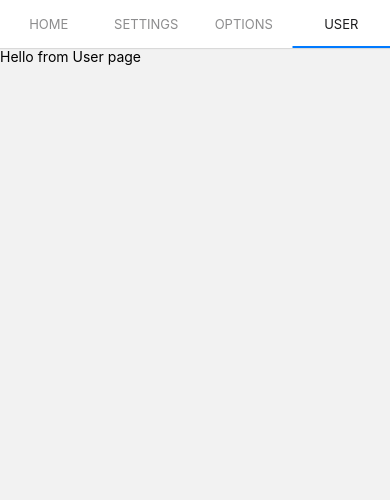
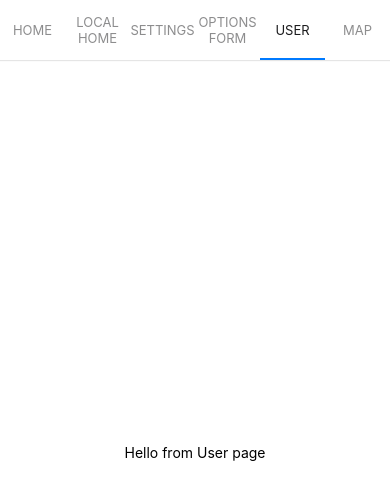
Before and after one commit to BigDaddyTarpon/travel-chum-fe-testing, a React Native app: screen /User in a window 390 px wide. Shown: the top 500 px of the page. Built offline with nearby package versions, Linux system fonts and the light colour scheme; no server answers.

Commit message:
working swipe or click at top navigation now includes map page as a tab

```diff
--- a/App.js
+++ b/App.js
@@ -8,13 +8,14 @@ import { NavigationContainer } from "@react-navigation/native";
 import OptionsForm from "./components/options-form";
 import Home from "./components/home";
 import User from "./components/user";
+import Map from "./components/map";
 
 const Tab = createMaterialTopTabNavigator();
 
 function HomeScreen() {
   return (
     <View style={{ flex: 1, justifyContent: "center", alignItems: "center" }}>
-      <Text>Home!</Text>
+      <Text>Local Home in App!</Text>
     </View>
   );
 }
@@ -22,7 +23,7 @@ function HomeScreen() {
 function SettingsScreen() {
   return (
     <View style={{ flex: 1, justifyContent: "center", alignItems: "center" }}>
-      <Text>Settings!</Text>
+      <Text>Local Settings in App!</Text>
     </View>
   );
 }
@@ -31,41 +32,26 @@ export default function App() {
   return (
     <NavigationContainer>
       <Tab.Navigator>
-        <Tab.Screen name="Home" component={HomeScreen} />
+        <Tab.Screen name="Home" component={Home} />
+        <Tab.Screen name="Local Home" component={HomeScreen} />
         <Tab.Screen name="Settings" component={SettingsScreen} />
-        <Tab.Screen name="Options" component={OptionsForm} />
-      <Tab.Screen name="User" component={User} />
+        <Tab.Screen name="Options Form" component={OptionsForm} />
+        <Tab.Screen name="User" component={User} />
+        <Tab.Screen name="Map" component={Map} />
       </Tab.Navigator>
     </NavigationContainer>
   );
 }
 
-// export default function App() {
-//   const [polylineCoordinates, setPolylineCoordinates] = useState([]);
-//   const [poiMarkers, setPoiMarkers] = useState([]);
-//   useEffect(() => {
-//     getPolylineCoordinates().then((coordinates) => {
-//       setPolylineCoordinates(coordinates);
-//     });
-//   }, []);
-//   function handleMarkerPress(coordinates) {
-//     getPoisFromMarker(coordinates).then((results) => {
-//       console.log(results);
-//       setPoiMarkers(results);
-//     });
-//   }
-//   return <View style={styles.container}></View>;
-// }
-
-// const styles = StyleSheet.create({
-//   container: {
-//     flex: 1,
-//     backgroundColor: "white",
-//     alignItems: "center",
-//     justifyContent: "center",
-//   },
-//   map: {
-//     width: "70%",
-//     height: "70%",
-//   },
-// });
+const styles = StyleSheet.create({
+  container: {
+    flex: 1,
+    backgroundColor: "white",
+    alignItems: "center",
+    justifyContent: "center",
+  },
+  map: {
+    width: "70%",
+    height: "70%",
+  },
+});
--- a/components/map.js
+++ b/components/map.js
@@ -3,7 +3,8 @@ import { useEffect, useState } from "react";
 import { StyleSheet, Text, View } from "react-native";
 import MapView, { Marker, Polyline } from "react-native-maps";
 import getPolylineCoordinates, { getPoisFromMarker } from "../utils/utils";
-export default function App() {
+
+export default function Map() {
   const [polylineCoordinates, setPolylineCoordinates] = useState([]);
   const [poiMarkers, setPoiMarkers] = useState([]);
   useEffect(() => {
@@ -98,7 +99,7 @@ export default function App() {
           ))}
         </MapView>
       )}
-      <StatusBar style="auto" />
+
     </View>
   );
 }
@@ -111,7 +112,7 @@ const styles = StyleSheet.create({
     justifyContent: "center",
   },
   map: {
-    width: "70%",
-    height: "70%",
+    width: "85%",
+    height: "85%",
   },
 });
--- a/components/options-form.js
+++ b/components/options-form.js
@@ -4,8 +4,17 @@ import { StyleSheet, Text, View } from "react-native";
 
 export default function OptionsForm() {
     return (
-      <View>
+      <View style={styles.container}>
         <Text>Hello from Options Form page</Text>
       </View>
     );
   }
+
+  const styles = StyleSheet.create({
+    container: {
+      flex: 1,
+      backgroundColor: "white",
+      alignItems: "center",
+      justifyContent: "center",
+    },
+})
--- a/components/user.js
+++ b/components/user.js
@@ -2,8 +2,18 @@ import { StyleSheet, Text, View } from "react-native";
 
 export default function User() {
     return (
-      <View>
+      <View style={styles.container}>
         <Text>Hello from User page</Text>
       </View>
     );
   }
+
+
+  const styles = StyleSheet.create({
+    container: {
+      flex: 1,
+      backgroundColor: "white",
+      alignItems: "center",
+      justifyContent: "center",
+    },
+})
```
